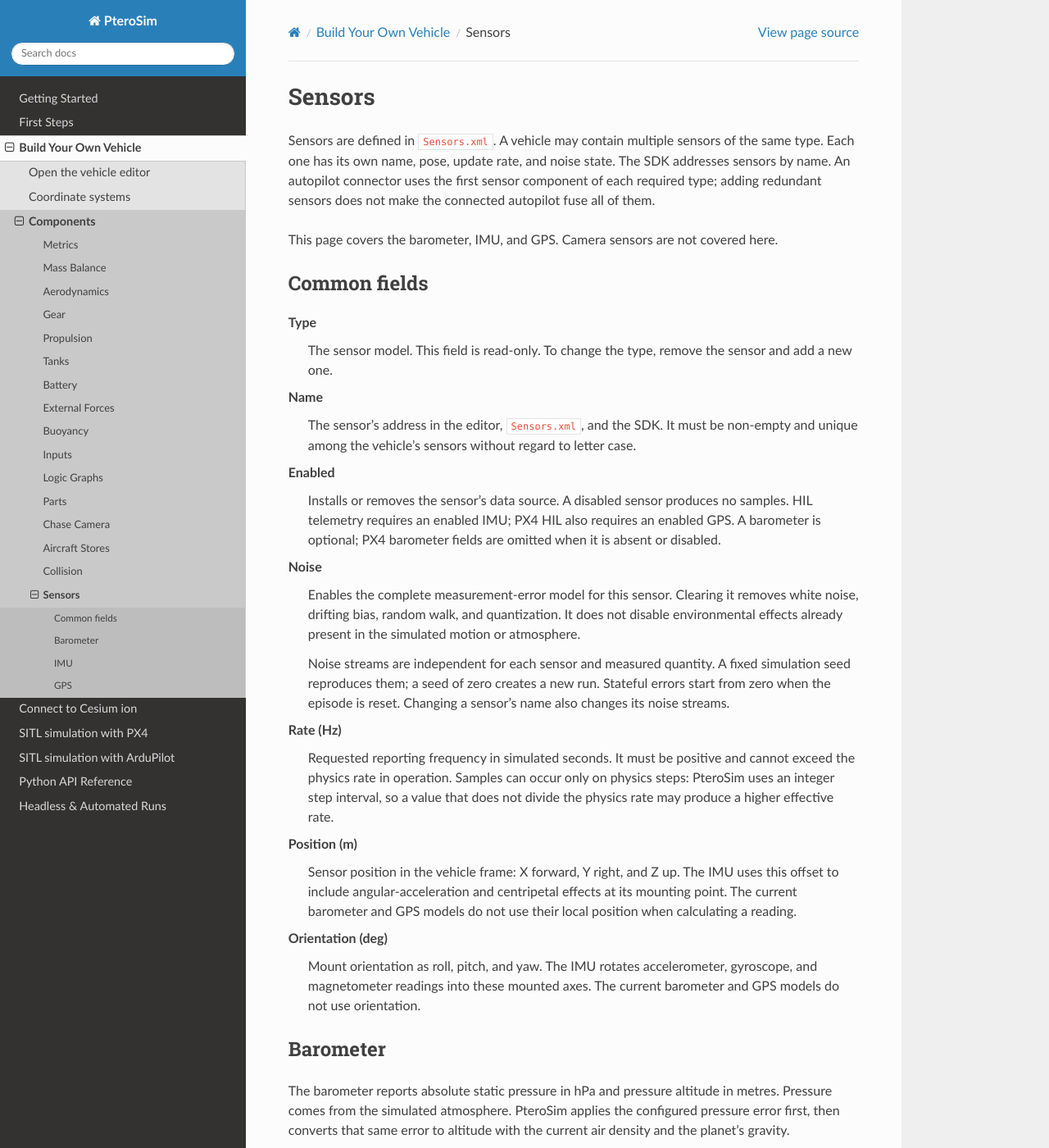
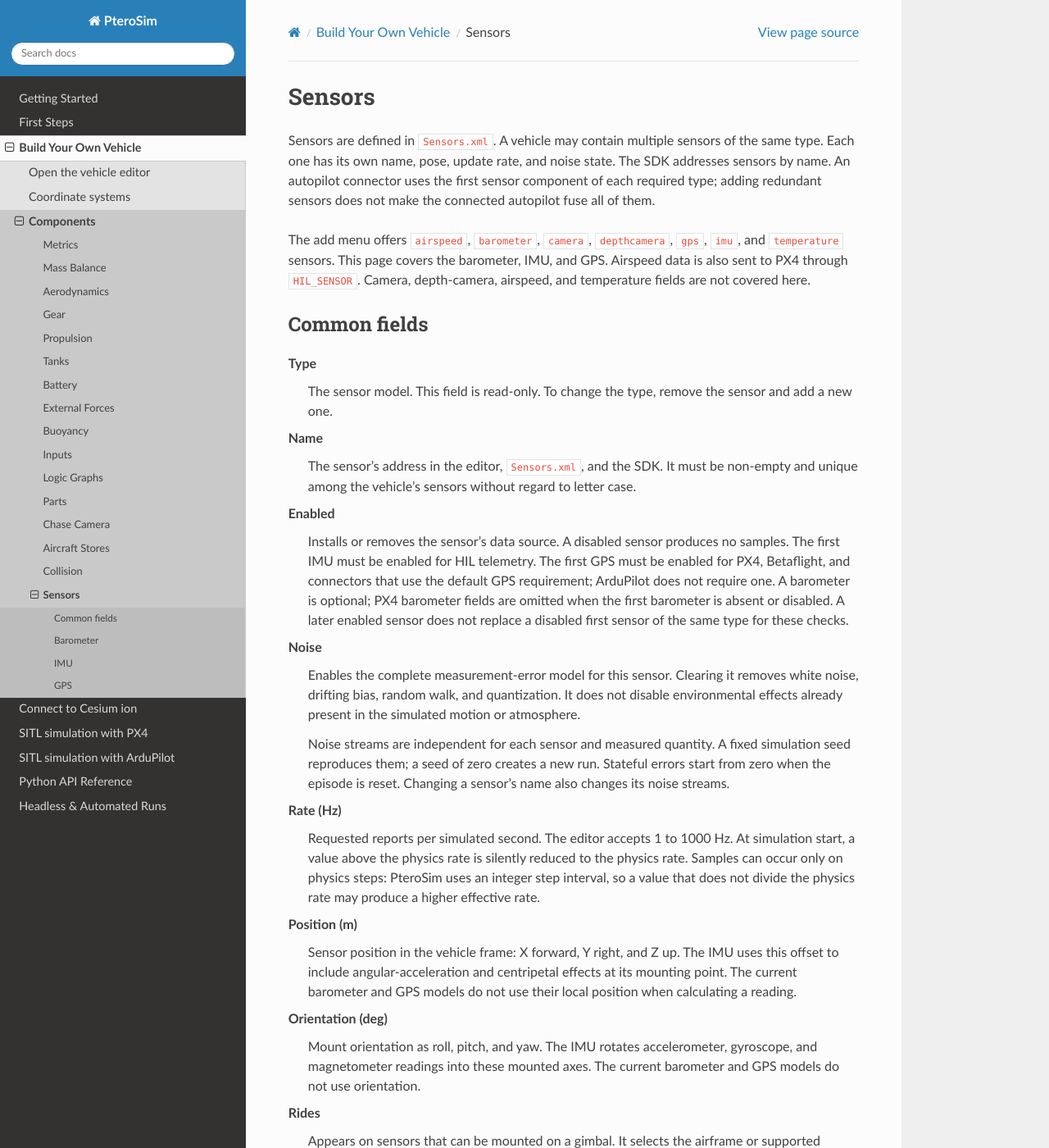
Before and after one commit to AlexanderRex/PteroSimDocs, a Sphinx documentation site: the page built from docs/source/editor/sensors.rst, in a window 1280 px wide and 1400 px high. Shown: the whole window at 82% size. Built offline with Sphinx 7.4.7 and the Read the Docs theme 3.1.0, drawn with Linux system fonts in a browser that asks for light colours; some of the changed text lies outside the part shown.

Commit message:
Correct sensor requirements and rates

```diff
--- a/docs/source/editor/sensors.rst
+++ b/docs/source/editor/sensors.rst
@@ -7,8 +7,10 @@ state. The SDK addresses sensors by name. An autopilot connector uses the
 first sensor component of each required type; adding redundant sensors does
 not make the connected autopilot fuse all of them.
 
-This page covers the barometer, IMU, and GPS. Camera sensors are not covered
-here.
+The add menu offers ``airspeed``, ``barometer``, ``camera``, ``depthcamera``,
+``gps``, ``imu``, and ``temperature`` sensors. This page covers the barometer,
+IMU, and GPS. Airspeed data is also sent to PX4 through ``HIL_SENSOR``. Camera,
+depth-camera, airspeed, and temperature fields are not covered here.
 
 Common fields
 -------------
@@ -24,9 +26,12 @@ Common fields
 
 **Enabled**
    Installs or removes the sensor's data source. A disabled sensor produces no
-   samples. HIL telemetry requires an enabled IMU; PX4 HIL also requires an
-   enabled GPS. A barometer is optional; PX4 barometer fields are omitted when
-   it is absent or disabled.
+   samples. The first IMU must be enabled for HIL telemetry. The first GPS must
+   be enabled for PX4, Betaflight, and connectors that use the default GPS
+   requirement; ArduPilot does not require one. A barometer is optional; PX4
+   barometer fields are omitted when the first barometer is absent or disabled.
+   A later enabled sensor does not replace a disabled first sensor of the same
+   type for these checks.
 
 **Noise**
    Enables the complete measurement-error model for this sensor. Clearing it
@@ -40,10 +45,11 @@ Common fields
    sensor's name also changes its noise streams.
 
 **Rate (Hz)**
-   Requested reporting frequency in simulated seconds. It must be positive
-   and cannot exceed the physics rate in operation. Samples can occur only on
-   physics steps: PteroSim uses an integer step interval, so a value that does
-   not divide the physics rate may produce a higher effective rate.
+   Requested reports per simulated second. The editor accepts 1 to 1000 Hz. At
+   simulation start, a value above the physics rate is silently reduced to the
+   physics rate. Samples can occur only on physics steps: PteroSim uses an
+   integer step interval, so a value that does not divide the physics rate may
+   produce a higher effective rate.
 
 **Position (m)**
    Sensor position in the vehicle frame: X forward, Y right, and Z up. The IMU
@@ -55,6 +61,12 @@ Common fields
    Mount orientation as roll, pitch, and yaw. The IMU rotates accelerometer,
    gyroscope, and magnetometer readings into these mounted axes. The current
    barometer and GPS models do not use orientation.
+
+**Rides**
+   Appears on sensors that can be mounted on a gimbal. It selects the airframe
+   or supported gimbal part that provides the sensor's parent frame. See
+   :doc:`Aircraft Stores <aircraft_stores>` for gimbal stages and attachment
+   rules.
 
 Barometer
 ---------
@@ -191,7 +203,9 @@ calculated from the noisy velocity; course is held at zero below 0.1 m/s.
 
 **horizontal_drift_sigma_m**
    One-sigma horizontal position error in metres. Independent north and east
-   errors use this value. Zero disables horizontal position error.
+   errors use this value. Each error starts at zero and approaches the full
+   configured distribution over roughly **position_drift_tau_s**. Zero
+   disables horizontal position error.
 
 **position_drift_tau_s**
    Correlation time shared by horizontal and vertical position error, in
@@ -206,7 +220,9 @@ calculated from the noisy velocity; course is held at zero below 0.1 m/s.
 
 **vertical_drift_sigma_m**
    One-sigma altitude error in metres. Positive error increases the reported
-   altitude. Zero disables vertical position error.
+   altitude. The error starts at zero and approaches the full configured
+   distribution over roughly **position_drift_tau_s**. Zero disables vertical
+   position error.
 
 The simulated receiver always reports a 3D fix, 12 visible satellites, and
 HDOP and VDOP of 1; these values are not editor fields. When noise is enabled,
```
